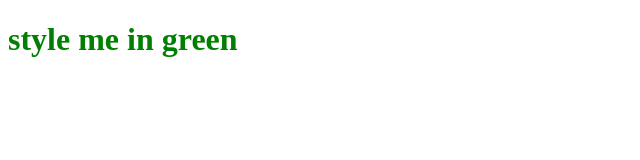
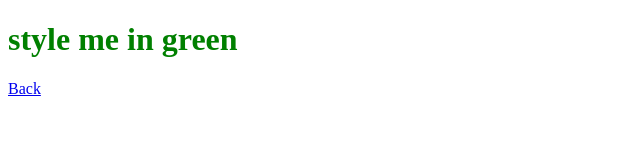
Before and after one commit to kanchanok1123/noy.eiei1, a plain HTML site: page external.html in a window 1280 px wide. Shown: the full height of the page, 0-640 px from the left. Drawn offline with Linux system fonts and the light colour scheme.

Commit message:
Update external.html

```diff
--- a/external.html
+++ b/external.html
@@ -8,5 +8,6 @@
 </head>
 <body>
     <h1>style me in green</h1>
+    <p><a href='index.html'>Back</a></p>
 </body>
 </html>
```
